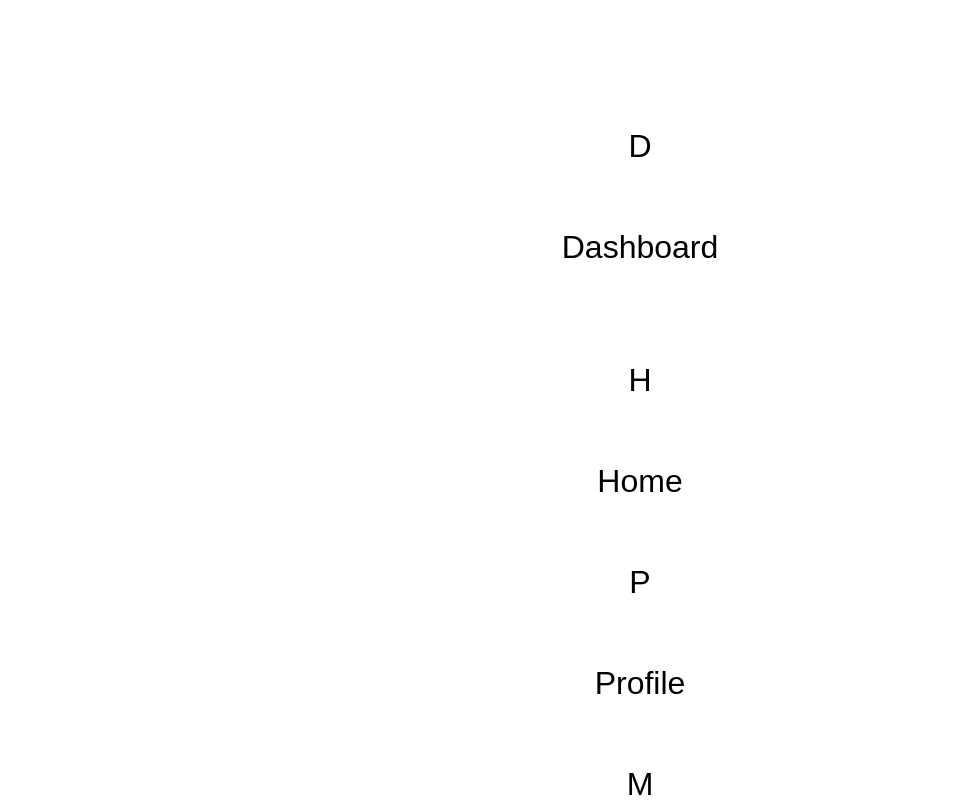
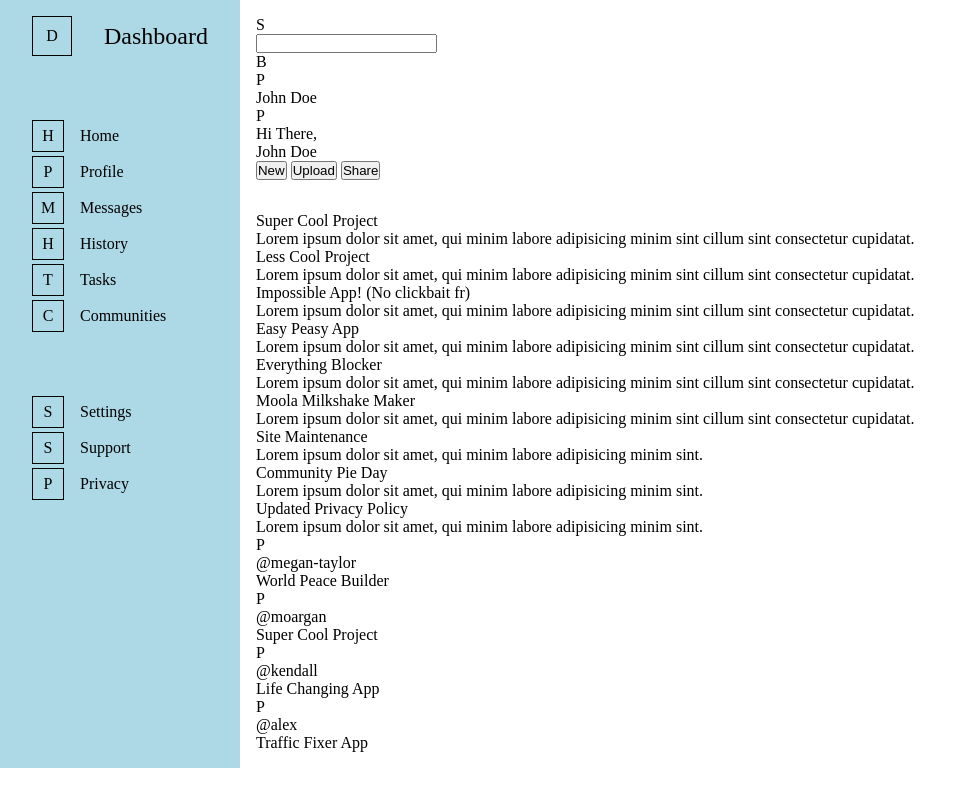
Before and after one commit to CrispDeserving/odin-dashboard, a plain HTML site: page index.html in a window 1280 px wide. Shown: the top 800 px of the page, without its empty margins (0-977 px from the left). Drawn offline with Linux system fonts and the light colour scheme.

Commit message:
Add basic styling to sidebar

```diff
--- a/style.css
+++ b/style.css
@@ -4,9 +4,85 @@
 	box-sizing: border-box;
 }
 
-div {
-	padding: 2rem 0;
-	font-size: 2rem;
-	text-align: center;
-	font-family: sans-serif;
+ul {
+	list-style-type: none;
 }
+
+
+body {
+	width: 100vw;
+	height: 100vh;
+}
+
+.container {
+	display: grid;
+	grid-template-columns: 1fr 5fr;
+	grid-template-rows: 100%;
+	grid-template-areas: "sidebar main";
+}
+
+.sidebar {
+	grid-area: sidebar;
+	display: flex;
+	flex-direction: column;
+	gap: 4rem;
+	padding: 2ch;
+	background-color: lightblue;
+}
+
+.sidebar .logo-text {
+	display: flex;
+	align-items: center;
+	gap: 2rem;
+	width: auto;
+	margin: 0 1rem;
+}
+
+.sidebar .logo-text .logo {
+	display: grid;
+	place-content: center;
+	width: 2.5rem;
+	aspect-ratio: 1;
+	border: 1px solid black;
+}
+
+.sidebar .logo-text .text {
+	font-size: 1.5rem;
+}
+
+.sidebar ul {
+	display: flex;
+	flex-direction: column;
+	gap: 0.5ch;
+}
+
+.sidebar li {
+	display: flex;
+	align-items: center;
+	gap: 1rem;
+	width: auto;
+	margin: 0 1rem;
+}
+
+.sidebar li .icon {
+	display: grid;
+	place-content: center;
+	width: 2rem;
+	aspect-ratio: 1;
+	border: 1px solid black;
+}
+
+.main {
+	display: grid;
+	grid-area: main;
+}
+
+.main .headers-container {
+	grid-area: 1 / 1 / span 1 / -1;
+	padding: 2ch;
+}
+
+.main main {
+	grid-area: 2 / 1 / span 1 / -1;
+	padding: 2ch;
+}
```
